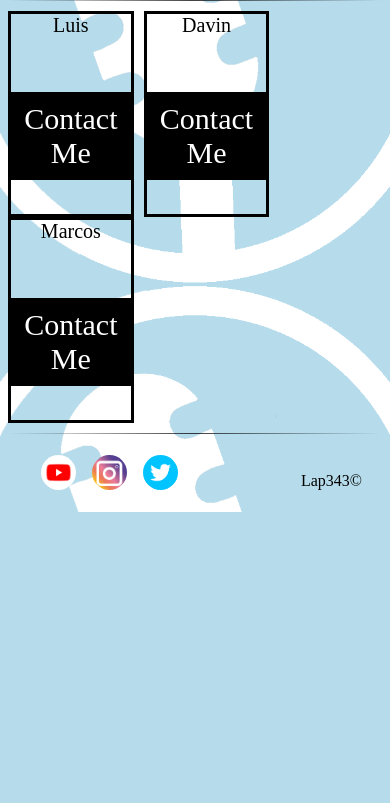
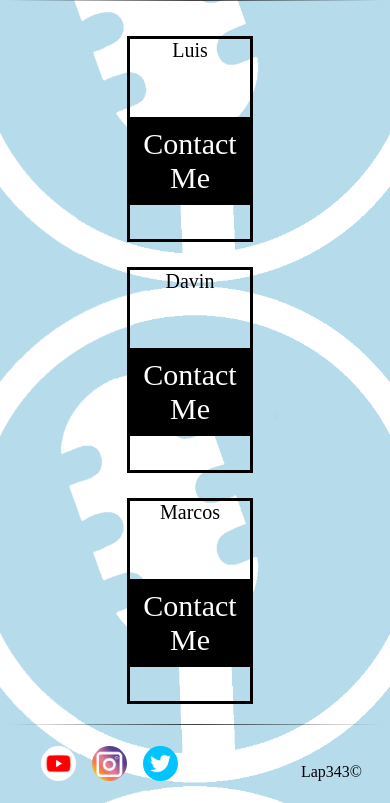
Before and after one commit to Lap343/AmigosAfterHours, a plain HTML site: page links.html in a window 390 px wide. Shown: the part 1215-2018 px from the top of the page. Before the commit the page ends 1727 px from the top, so only its background shows below. Drawn offline with Linux system fonts and the light colour scheme.

Commit message:
fixing contact us colums

```diff
--- a/looks-h.css
+++ b/looks-h.css
@@ -179,6 +179,8 @@ hr {
 
 .column-section {
     margin: 10px 0px 10px 0px;
+    display: flex;
+    justify-content: center;
 }
 
 .columns {
@@ -190,6 +192,7 @@ hr {
     margin-right: 10px;
     font-size: 20px;
     overflow: hidden;
+    margin-top: 25px;
 }
 
 .c-luis, .c-davin, .c-marcos {
@@ -251,4 +254,11 @@ hr {
         align-items: center;
         justify-content: space-between;
     }
+
+    .column-section {
+        display: flex;
+        flex-direction: column;
+        align-items: center;
+        justify-content: space-between;
+    }
   }
```
